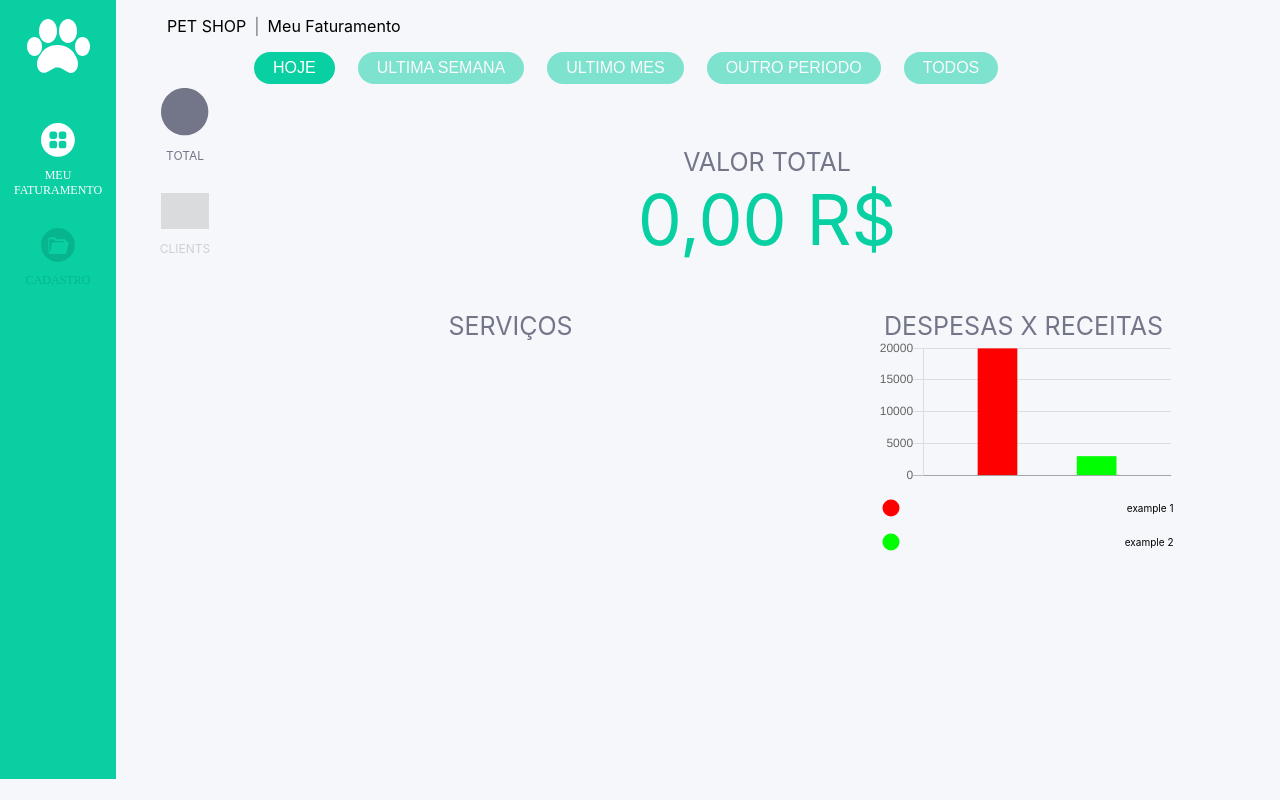
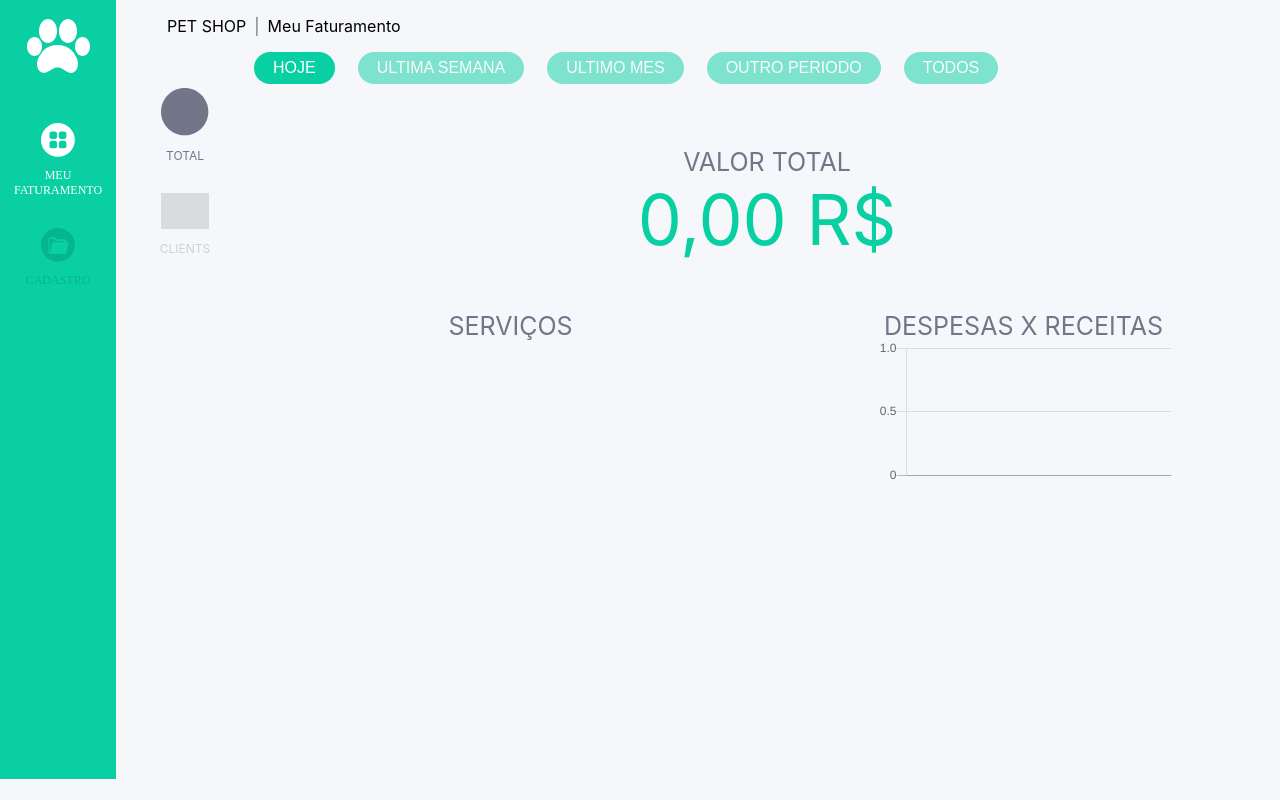
Before and after one commit to luizhenriquefbb/eyemobile-test-web, a React (Create React App) app: page /faturamento in a window 1280 px wide. Built offline with nearby package versions, Linux system fonts and the light colour scheme; grey boxes are pictures that could not be loaded.

Commit message:
user real data in bar chart

```diff
--- a/src/pages/total/Charts.jsx
+++ b/src/pages/total/Charts.jsx
@@ -1,6 +1,6 @@
 import React, { useMemo, useState, } from 'react';
 import { Doughnut, Bar, } from 'react-chartjs-2';
-import { pie_options, bar_options, bar_example, pie_default, } from './ChartsConfigs';
+import { pie_options, bar_options, bar_default, pie_default, } from './ChartsConfigs';
 import ic_circle from '../components/icons/ic_circle';
 import { getColours, } from '../../utils/chartUtils';
 import { connect, } from 'react-redux';
@@ -13,9 +13,7 @@ function Charts(props) {
     // holds a custom data to be used in chart lib (must be in a specific format,
     // @see [[chartsjs](https://github.com/jerairrest/react-chartjs-2)])
     const [servicesChartData, setServicesChartData,] = useState(pie_default);
-
-    const productsData = servicesChartData.datasets ? servicesChartData.datasets[0] : null;
-    const profitData = bar_example.datasets;
+    const [profitsChartData, setProfitsChartData,] = useState(bar_default);
 
     // converts the transaction state to custom data to be used in chart lib
     const servicesToChartData = (transactions) => {
@@ -44,10 +42,65 @@ function Charts(props) {
         setServicesChartData({ labels, datasets, });
     };
 
+    // converts the transaction state to custom data to be used in chart lib
+    const profitsToChartData = (transactions) => {
+        /**
+         * Creates a new data set
+         * @param {string} label
+         * @param {number} data
+         * @param {string} color eg: 'rgba(255, 255, 255, 1)'
+         */
+        const getNewDataSet = (label, data, color) => {
+
+            if (!color) {
+                color = getColours(1);
+            }
+
+            return {
+                label: [label,],
+                backgroundColor: [color,],
+                borderColor: [color,],
+                data: [data,],
+                barPercentage: 0.4,
+                borderWidth: 1,
+            };
+
+        };
+
+        // get products names (unique)
+        const labels = [...new Set(transactions.map(transaction => transaction.type)),];
+        // get same number of colors
+        const colours = getColours(labels.length);
+
+        // data to return
+        const datasets = [];
+
+        for (const index in labels) {
+            const typeName = labels[index];
+
+            const transactionsPerProduct = transactions.filter(transaction =>
+                transaction.type === typeName);
+
+            const sum = transactionsPerProduct.reduce((sum, current) =>
+                sum + parseFloat(current.amount || 0), 0);
+
+            datasets.push(getNewDataSet(typeName, sum, colours[index]));
+        }
+
+
+        setProfitsChartData({ datasets, });
+    };
+
+    // every time transactions changed on reducer:
     useMemo(() => {
         servicesToChartData(transactions);
+        profitsToChartData(transactions);
     }, [transactions,]);
 
+
+    // just a shortcut to this elements:
+    const productsData = servicesChartData.datasets ? servicesChartData.datasets[0] : null;
+    const profitData = profitsChartData.datasets ? profitsChartData.datasets : null;
 
     return (
         <div className="charts">
@@ -88,12 +141,12 @@ function Charts(props) {
                 <span className="title">DESPESAS X RECEITAS</span>
                 <div className="profit-chart">
                     <Bar
-                        data={bar_example}
+                        data={profitsChartData}
                         options={bar_options}
                     />
                     <div className="legend">
                         <div className="products">
-                            {profitData.map((data, index) => {
+                            {profitData && profitData.map((data, index) => {
                                 return (
                                     <div
                                         className="legend-product-element"
--- a/src/pages/total/ChartsConfigs.js
+++ b/src/pages/total/ChartsConfigs.js
@@ -20,7 +20,7 @@ export const pie_options = {
     },
 };
 
-export const bar_example = {
+export const bar_default = {
     // labels: ['Return Customers', 'one more',],
     datasets: [
         {
--- a/src/pages/total/index.jsx
+++ b/src/pages/total/index.jsx
@@ -3,6 +3,7 @@ import './totals.css';
 import { connect, } from 'react-redux';
 import TotalsFilter from './TotalsFilter';
 import Charts from './Charts';
+import { currencyFormat, } from '../../utils/currencyUtils';
 
 function Total(props) {
 
@@ -11,25 +12,31 @@ function Total(props) {
 
     const [total, setTotal,] = useState(0);
 
-    const getTotalAmount = (transactions) => {
+    // eslint-disable-next-line no-unused-vars
+    const getTotalAmount_deprecated = (transactions) => {
         let total;
         total = transactions.reduce((total, current) =>
             total + parseFloat(current.amount || 0), 0);
         return total;
     };
 
+    const getTotalAmount = (transactions) => {
+        let total;
+        total = transactions.reduce((total, current) => {
+            if (current.type === 'Receitas') {
+                return total + parseFloat(current.amount || 0);
+            }
+            else {
+                return total - parseFloat(current.amount || 0);
+
+            }
+        }, 0);
+        return total;
+    };
+
     useMemo(() => {
         setTotal(getTotalAmount(transactions));
     }, [transactions,]);
-
-    const currencyFormat = (num) => {
-        return (
-            num
-                .toFixed(2) // always two decimal digits
-                .replace('.', ',') // replace decimal point character with ,
-                .replace(/(\d)(?=(\d{3})+(?!\d))/g, '$1.') + ' R$'
-        );
-    };
 
     return (
         <div className="totals-wrapper">
--- /dev/null
+++ b/src/utils/currencyUtils.js
@@ -0,0 +1,8 @@
+export const currencyFormat = (num) => {
+    return (
+        num
+            .toFixed(2) // always two decimal digits
+            .replace('.', ',') // replace decimal point character with ,
+            .replace(/(\d)(?=(\d{3})+(?!\d))/g, '$1.') + ' R$'
+    );
+};
```
